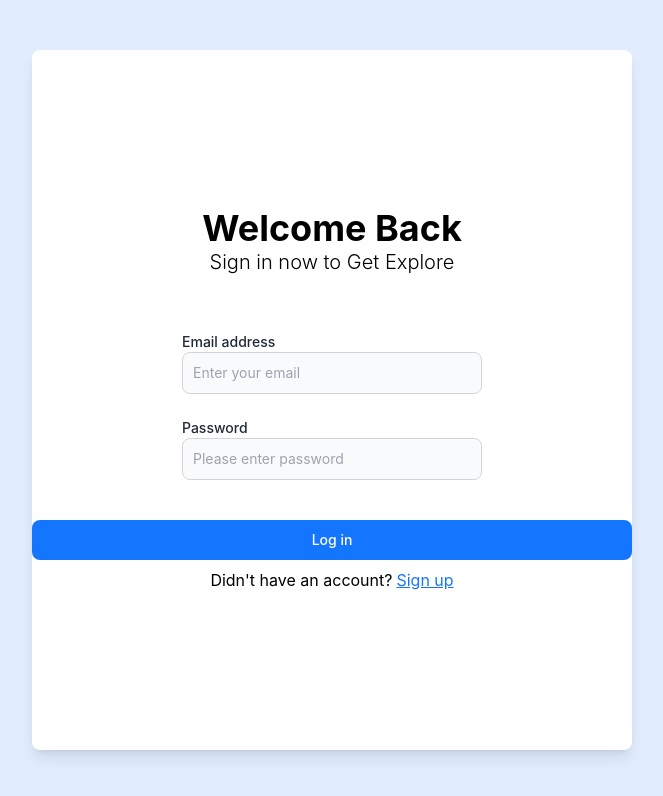
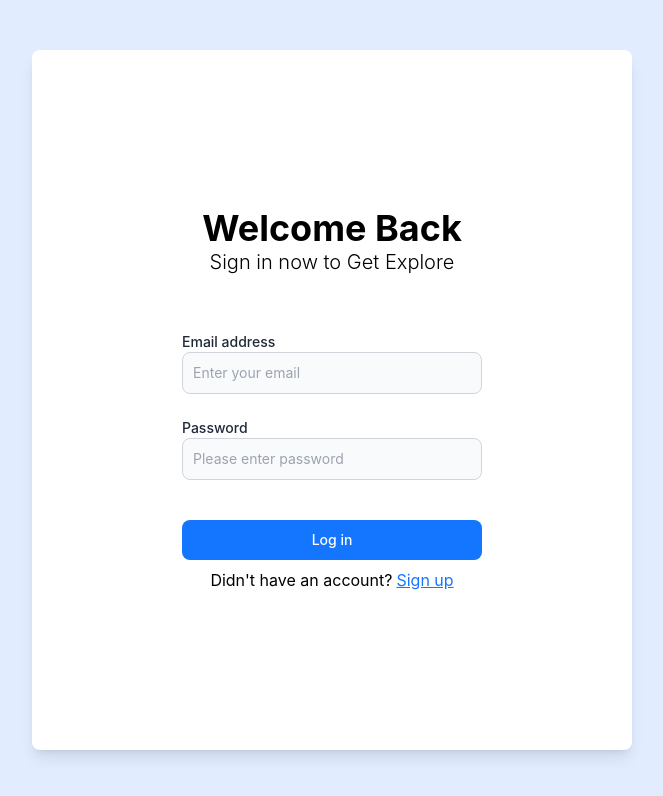
Before and after one commit to himanshupanwar13/Chat_App, a React (Create React App) app in the folder client/: page / in a window 1280 px wide. Shown: the top 796 px of the page, without its empty margins (308-971 px from the left). Built offline with nearby package versions, Linux system fonts and the light colour scheme.

Commit message:
new commit

```diff
--- a/client/src/components/Button/index.js
+++ b/client/src/components/Button/index.js
@@ -5,7 +5,7 @@ const Button = ({
     disabled = false
 }) => {
   return (
-      <button type={type} className={`text-white bg-primary hover:bg-primary focus:ring-4 focus:outline-none focus:ring-blue-300 font-medium rounded-lg text-sm w-full px-5 py-2.5 text-center ${className}`} disabled={disabled}>{label}</button>
+      <button type={type} className={`text-white bg-primary hover:bg-primary focus:ring-4 focus:outline-none focus:ring-blue-300 font-medium rounded-lg text-sm px-5 py-2.5 text-center ${className}`} disabled={disabled}>{label}</button>
   )
 }
 
--- a/client/src/modules/Form/index.js
+++ b/client/src/modules/Form/index.js
@@ -17,7 +17,7 @@ const Form = ({
       <div className="text-4xl font-bold">Welcome {isSignInPage && "Back"}</div>
       <div className="text-xl font-light mb-14">{isSignInPage? "Sign in now to Get Explore" : "Sign up now to Get Started" }</div>
 
-      <form onSubmit={() => console.log("Submitted")} className="flex flex-col w-full items-center " >
+      <form onSubmit={() => console.log("Submitted")} className="flex flex-col w-full justify-center items-center " >
         {!isSignInPage && <Input label="Full name" name="name" placeholder="Enter your FullName" className="mb-6" value={data.fullName} onChange={(e)=> setData({ ...data, fullName : e.target.value})} />}
       <Input label="Email address" name="email" placeholder="Enter your email" type="email" className="mb-6" value={data.email} onChange={(e)=> setData({ ...data, email : e.target.value}) } />
       <Input label="Password" name="password" placeholder="Please enter password" type="Password" className="mb-10" value={data.password} onChange={(e)=> setData({ ...data, password: e.target.value})} />
```
